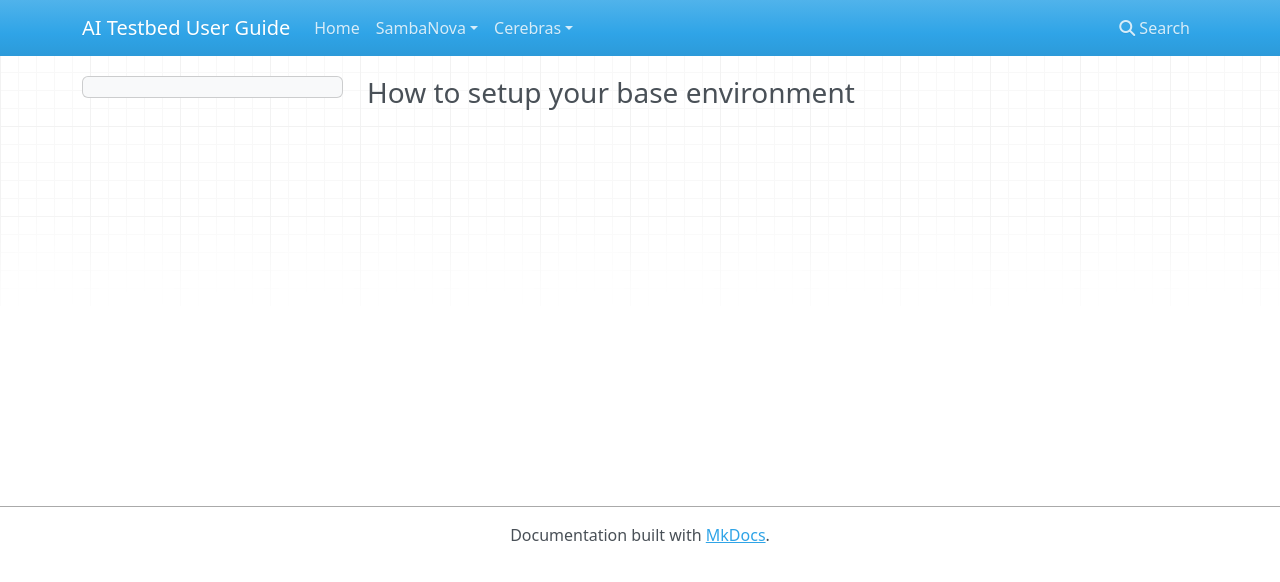
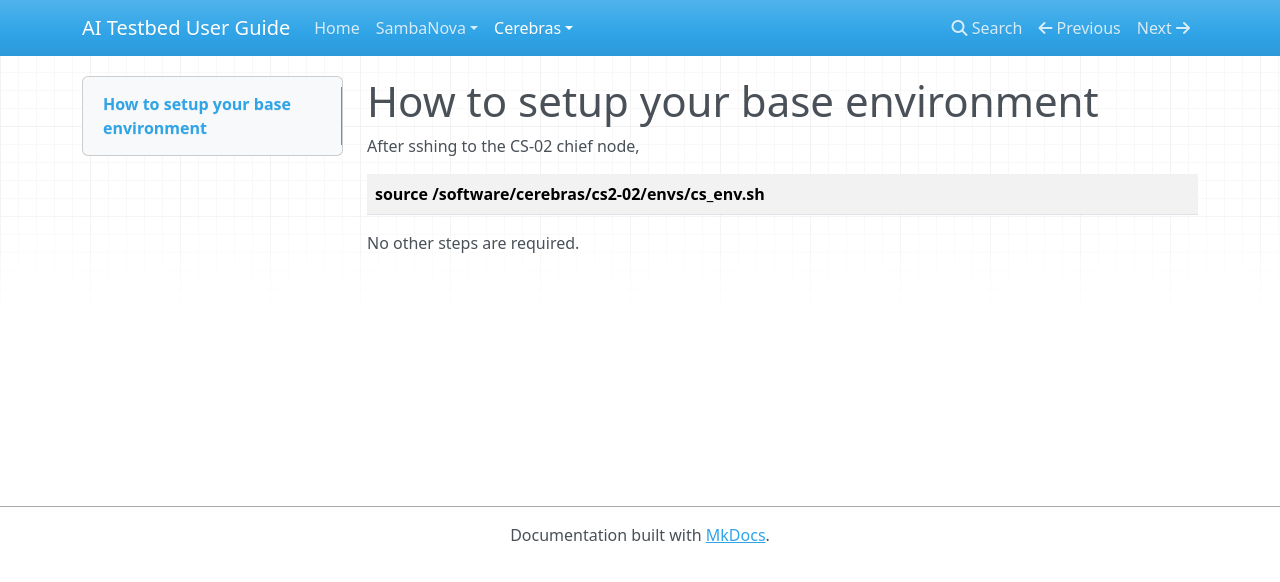
Before and after one commit to argonne-lcf/ai-testbed-userdocs, an MkDocs documentation site: the page built from docs/cerebras/How-to-setup-your-base-environment.md, in a window 1280 px wide. Shown: the top 582 px of the page. Built offline with MkDocs 1.6.1, drawn with Linux system fonts in a browser that asks for light colours; nearby versions of some CDN libraries.

```diff
--- a/docs/cerebras/How-to-setup-your-base-environment.md
+++ b/docs/cerebras/How-to-setup-your-base-environment.md
@@ -1,14 +1,29 @@
-### How to setup your base environment
+# How to setup your base environment
+
+After sshing to the CS-02 chief node,
+<table>
+<tbody>
+<tr class="odd">
+<td>
+<strong>
+source /software/cerebras/cs2-02/envs/cs_env.sh<br>
+</strong>
+</td>
+</tr>
+</tbody>
+</table>
+
+No other steps are required.
 
 <!---
-#### Optionally configure history size
+## Optionally configure history size
 [TODO Assess whether ALCF default HISTSIZE and HISTFILESIZE is sufficient for new users. If not, suggest adding a zero or two or three to these lines in .bashrc:<br>
 .bashrc:HISTSIZE=1000000<br>
 .bashrc:HISTFILESIZE=2000000<br>]
 --->
 
 <!---
-#### Making permissions user-only except for a transfer directory
+## Making permissions user-only except for a transfer directory
 [TODO this or equivalent will be taken care of for new users. The various vendors will have access, and probably shouldn't see ports to other vendors systems or application logs/exceptions. If required as a manual step, it only needs to be done once, and some users may have already done this or similar.]<br>
 [TODO there will definitely need to be a way to share possibly-large files with vendors.]<br>
 
--- a/mkdocs.yml
+++ b/mkdocs.yml
@@ -17,6 +17,7 @@ nav:
   - Cerebras:
     - System Overview: cerebras/System-Overview.md
     - Connect to a CS-2 node: cerebras/Connect-to-a-CS-2-node.md
+    - How to setup your base environment: cerebras/How-to-setup-your-base-environment.md
     - Steps to run a model or program: cerebras/Steps-to-run-a-model-or-program.md
     - Example Programs: cerebras/Example-Programs.md
     - Job Queuing and Submission: cerebras/Job-Queuing-and-Submission.md
```
Also changed, not shown: docs/cerebras/Example-Programs.md (+18 -5 lines), docs/cerebras/Miscellaneous.md (+15 -1 lines), docs/cerebras/Performance-Tools.md (+1 -1 lines), docs/cerebras/Steps-to-run-a-model-or-program.md (+7 -18 lines).
